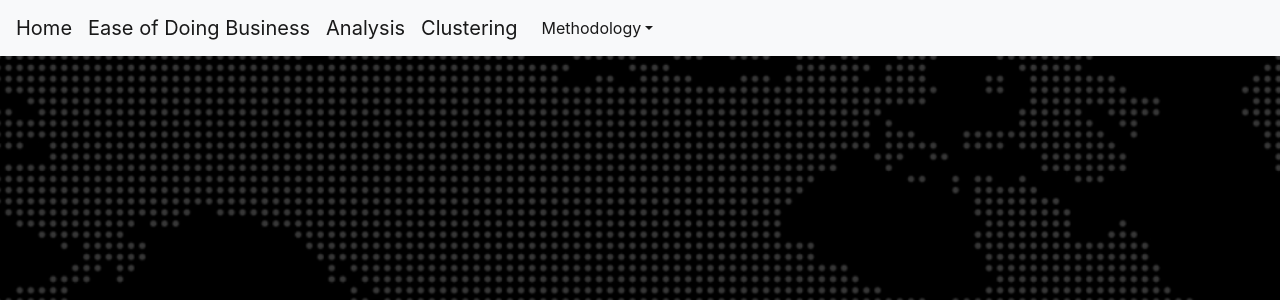
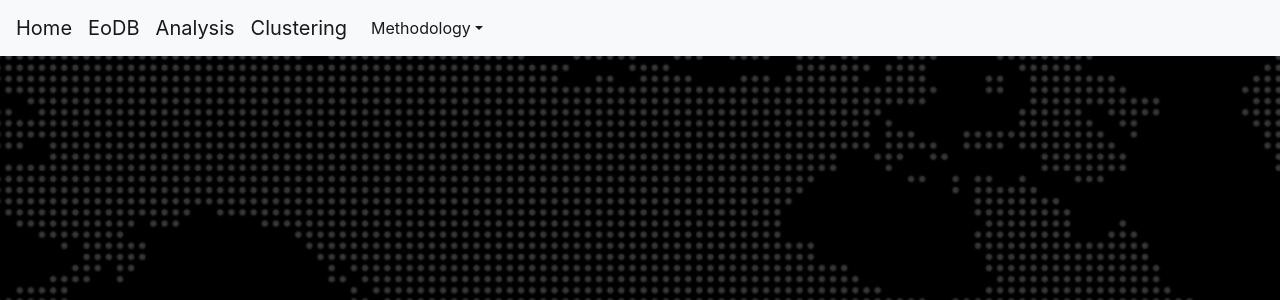
Before and after one commit to PaulBernert/DBNA, a Flask app: page / in a window 1280 px wide. Shown: the top 300 px of the page. Run offline with Flask 2, Linux system fonts and the light colour scheme; some libraries are stand-ins or nearby versions.

Commit message:
heroku site deployment

```diff
--- a/templates/analysis.html
+++ b/templates/analysis.html
@@ -11,7 +11,7 @@
   <!-- Navigation Bar -->
   <nav class="navbar navbar-expand-lg navbar-light bg-light">
     <a class="navbar-brand" href="https://dbna.herokuapp.com/">Home</a>
-    <a class="navbar-brand" href="https://dbna.herokuapp.com/eodb">Ease of Doing Business</a>
+    <a class="navbar-brand" href="https://dbna.herokuapp.com/ease-of-doing-business">EoDB</a>
     <a class="navbar-brand" href="https://dbna.herokuapp.com//analysis">Analysis</a>
     <a class="navbar-brand" href="https://dbna.herokuapp.com/clustering">Clustering</a>
     <button class="navbar-toggler" type="button" data-toggle="collapse" data-target="#navbarSupportedContent" aria-controls="navbarSupportedContent" aria-expanded="false" aria-label="Toggle navigation">
--- a/templates/clustering.html
+++ b/templates/clustering.html
@@ -11,7 +11,7 @@
   <!-- Navigation Bar -->
   <nav class="navbar navbar-expand-lg navbar-light bg-light">
     <a class="navbar-brand" href="https://dbna.herokuapp.com/">Home</a>
-    <a class="navbar-brand" href="https://dbna.herokuapp.com/eodb">Ease of Doing Business</a>
+    <a class="navbar-brand" href="https://dbna.herokuapp.com/ease-of-doing-business">EoDB</a>
     <a class="navbar-brand" href="https://dbna.herokuapp.com//analysis">Analysis</a>
     <a class="navbar-brand" href="https://dbna.herokuapp.com/clustering">Clustering</a>
     <button class="navbar-toggler" type="button" data-toggle="collapse" data-target="#navbarSupportedContent" aria-controls="navbarSupportedContent" aria-expanded="false" aria-label="Toggle navigation">
--- a/templates/index.html
+++ b/templates/index.html
@@ -12,7 +12,7 @@
   <!-- Navigation Bar -->
   <nav class="navbar navbar-expand-lg navbar-light bg-light">
     <a class="navbar-brand" href="https://dbna.herokuapp.com/">Home</a>
-    <a class="navbar-brand" href="https://dbna.herokuapp.com/eodb">Ease of Doing Business</a>
+    <a class="navbar-brand" href="https://dbna.herokuapp.com/ease-of-doing-business">EoDB</a>
     <a class="navbar-brand" href="https://dbna.herokuapp.com//analysis">Analysis</a>
     <a class="navbar-brand" href="https://dbna.herokuapp.com/clustering">Clustering</a>
     <button class="navbar-toggler" type="button" data-toggle="collapse" data-target="#navbarSupportedContent" aria-controls="navbarSupportedContent" aria-expanded="false" aria-label="Toggle navigation">
--- a/templates/methodology_eodb.html
+++ b/templates/methodology_eodb.html
@@ -11,7 +11,7 @@
   <!-- Navigation Bar -->
   <nav class="navbar navbar-expand-lg navbar-light bg-light">
     <a class="navbar-brand" href="https://dbna.herokuapp.com/">Home</a>
-    <a class="navbar-brand" href="https://dbna.herokuapp.com/eodb">Ease of Doing Business</a>
+    <a class="navbar-brand" href="https://dbna.herokuapp.com/ease-of-doing-business">EoDB</a>
     <a class="navbar-brand" href="https://dbna.herokuapp.com//analysis">Analysis</a>
     <a class="navbar-brand" href="https://dbna.herokuapp.com/clustering">Clustering</a>
     <button class="navbar-toggler" type="button" data-toggle="collapse" data-target="#navbarSupportedContent" aria-controls="navbarSupportedContent" aria-expanded="false" aria-label="Toggle navigation">
--- a/templates/methodology_ew.html
+++ b/templates/methodology_ew.html
@@ -11,7 +11,7 @@
   <!-- Navigation Bar -->
   <nav class="navbar navbar-expand-lg navbar-light bg-light">
     <a class="navbar-brand" href="https://dbna.herokuapp.com/">Home</a>
-    <a class="navbar-brand" href="https://dbna.herokuapp.com/eodb">Ease of Doing Business</a>
+    <a class="navbar-brand" href="https://dbna.herokuapp.com/ease-of-doing-business">EoDB</a>
     <a class="navbar-brand" href="https://dbna.herokuapp.com//analysis">Analysis</a>
     <a class="navbar-brand" href="https://dbna.herokuapp.com/clustering">Clustering</a>
     <button class="navbar-toggler" type="button" data-toggle="collapse" data-target="#navbarSupportedContent" aria-controls="navbarSupportedContent" aria-expanded="false" aria-label="Toggle navigation">
--- a/templates/methodology_ge.html
+++ b/templates/methodology_ge.html
@@ -11,7 +11,7 @@
   <!-- Navigation Bar -->
   <nav class="navbar navbar-expand-lg navbar-light bg-light">
     <a class="navbar-brand" href="https://dbna.herokuapp.com/">Home</a>
-    <a class="navbar-brand" href="https://dbna.herokuapp.com/eodb">Ease of Doing Business</a>
+    <a class="navbar-brand" href="https://dbna.herokuapp.com/ease-of-doing-business">EoDB</a>
     <a class="navbar-brand" href="https://dbna.herokuapp.com//analysis">Analysis</a>
     <a class="navbar-brand" href="https://dbna.herokuapp.com/clustering">Clustering</a>
     <button class="navbar-toggler" type="button" data-toggle="collapse" data-target="#navbarSupportedContent" aria-controls="navbarSupportedContent" aria-expanded="false" aria-label="Toggle navigation">
--- a/templates/methodology_lsu.html
+++ b/templates/methodology_lsu.html
@@ -11,7 +11,7 @@
   <!-- Navigation Bar -->
   <nav class="navbar navbar-expand-lg navbar-light bg-light">
     <a class="navbar-brand" href="https://dbna.herokuapp.com/">Home</a>
-    <a class="navbar-brand" href="https://dbna.herokuapp.com/eodb">Ease of Doing Business</a>
+    <a class="navbar-brand" href="https://dbna.herokuapp.com/ease-of-doing-business">EoDB</a>
     <a class="navbar-brand" href="https://dbna.herokuapp.com//analysis">Analysis</a>
     <a class="navbar-brand" href="https://dbna.herokuapp.com/clustering">Clustering</a>
     <button class="navbar-toggler" type="button" data-toggle="collapse" data-target="#navbarSupportedContent" aria-controls="navbarSupportedContent" aria-expanded="false" aria-label="Toggle navigation">
--- a/templates/methodology_pt.html
+++ b/templates/methodology_pt.html
@@ -11,7 +11,7 @@
   <!-- Navigation Bar -->
   <nav class="navbar navbar-expand-lg navbar-light bg-light">
     <a class="navbar-brand" href="https://dbna.herokuapp.com/">Home</a>
-    <a class="navbar-brand" href="https://dbna.herokuapp.com/eodb">Ease of Doing Business</a>
+    <a class="navbar-brand" href="https://dbna.herokuapp.com/ease-of-doing-business">EoDB</a>
     <a class="navbar-brand" href="https://dbna.herokuapp.com//analysis">Analysis</a>
     <a class="navbar-brand" href="https://dbna.herokuapp.com/clustering">Clustering</a>
     <button class="navbar-toggler" type="button" data-toggle="collapse" data-target="#navbarSupportedContent" aria-controls="navbarSupportedContent" aria-expanded="false" aria-label="Toggle navigation">
--- a/templates/methodology_re.html
+++ b/templates/methodology_re.html
@@ -11,7 +11,7 @@
   <!-- Navigation Bar -->
   <nav class="navbar navbar-expand-lg navbar-light bg-light">
     <a class="navbar-brand" href="https://dbna.herokuapp.com/">Home</a>
-    <a class="navbar-brand" href="https://dbna.herokuapp.com/eodb">Ease of Doing Business</a>
+    <a class="navbar-brand" href="https://dbna.herokuapp.com/ease-of-doing-business">EoDB</a>
     <a class="navbar-brand" href="https://dbna.herokuapp.com//analysis">Analysis</a>
     <a class="navbar-brand" href="https://dbna.herokuapp.com/clustering">Clustering</a>
     <button class="navbar-toggler" type="button" data-toggle="collapse" data-target="#navbarSupportedContent" aria-controls="navbarSupportedContent" aria-expanded="false" aria-label="Toggle navigation">
--- a/templates/methodology_sab.html
+++ b/templates/methodology_sab.html
@@ -12,7 +12,7 @@
   <!-- Navigation Bar -->
   <nav class="navbar navbar-expand-lg navbar-light bg-light">
     <a class="navbar-brand" href="https://dbna.herokuapp.com/">Home</a>
-    <a class="navbar-brand" href="https://dbna.herokuapp.com/eodb">Ease of Doing Business</a>
+    <a class="navbar-brand" href="https://dbna.herokuapp.com/ease-of-doing-business">EoDB</a>
     <a class="navbar-brand" href="https://dbna.herokuapp.com//analysis">Analysis</a>
     <a class="navbar-brand" href="https://dbna.herokuapp.com/clustering">Clustering</a>
     <button class="navbar-toggler" type="button" data-toggle="collapse" data-target="#navbarSupportedContent" aria-controls="navbarSupportedContent" aria-expanded="false" aria-label="Toggle navigation">
```
